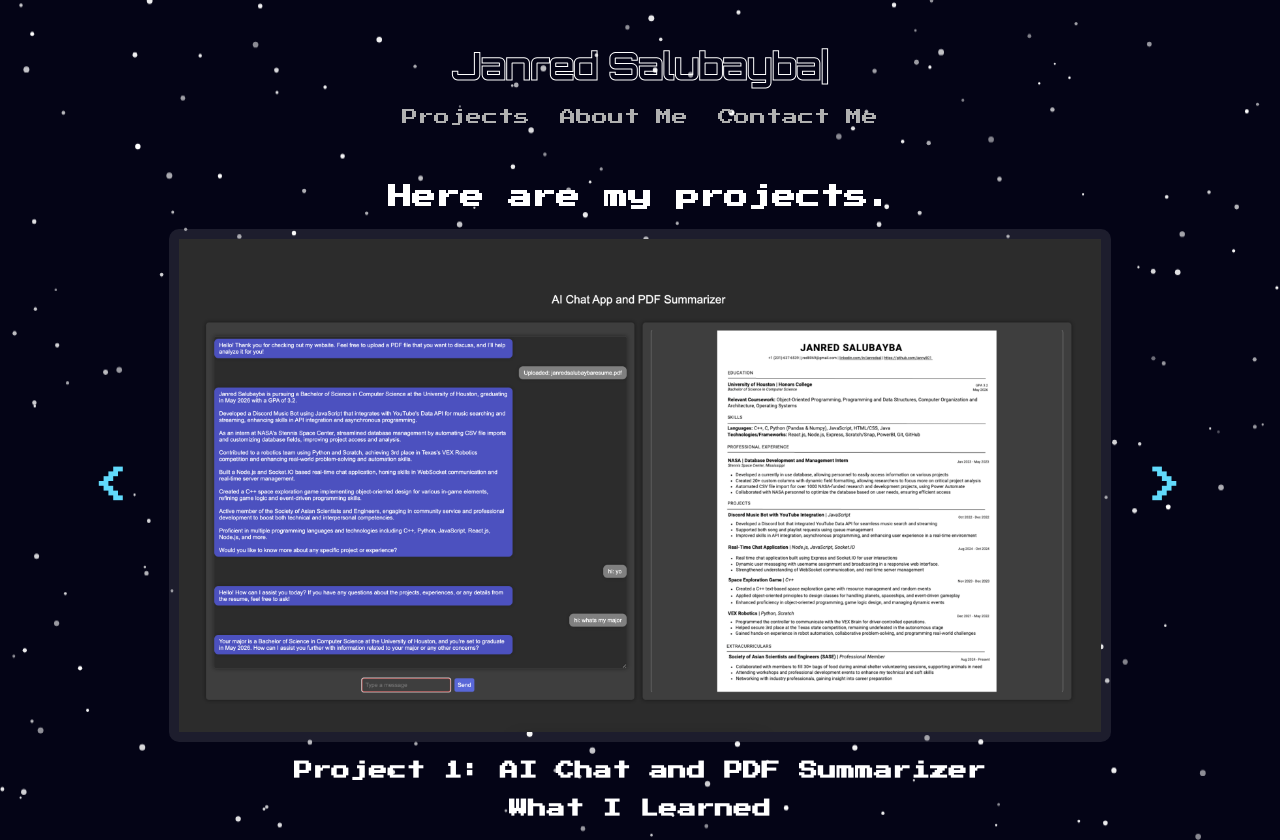
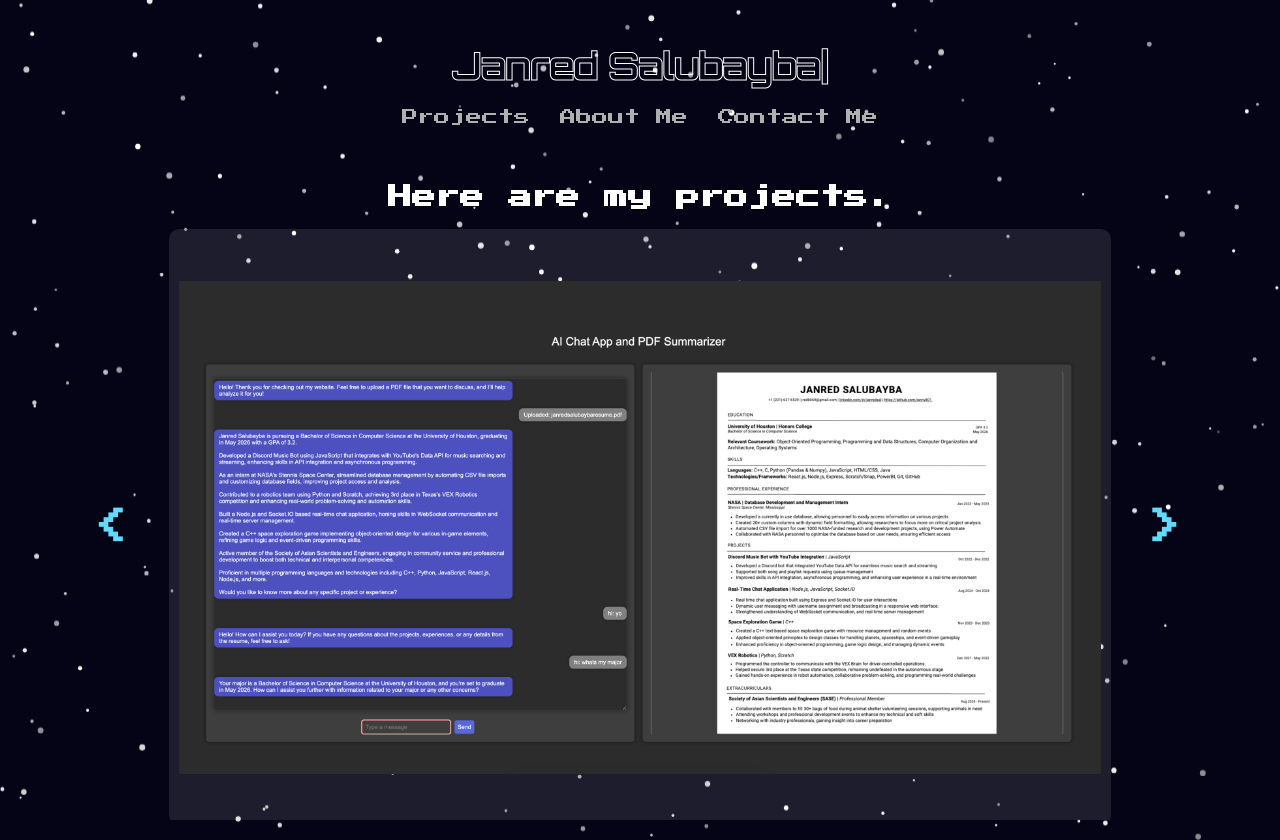
Before and after one commit to janny801/personal-website, a React (Create React App) app in the folder personal-website/: page /projects in a window 1280 px wide. Built offline with nearby package versions, Linux system fonts and the light colour scheme.

Commit message:
fix window sizing for projects page

```diff
--- a/personal-website/src/App.css
+++ b/personal-website/src/App.css
@@ -668,6 +668,8 @@ nav a.active {
   padding: 10px;
   border-radius: 10px;
   width: 100%;
+  aspect-ratio: 16 / 10;
+
   max-width: 80%;
   margin: 0 auto;
   height: auto;
@@ -681,6 +683,9 @@ nav a.active {
   height: auto;
   object-fit: contain;
 }
+
+
+
 
 /* Arrow Styling */
 .arrow {
```
